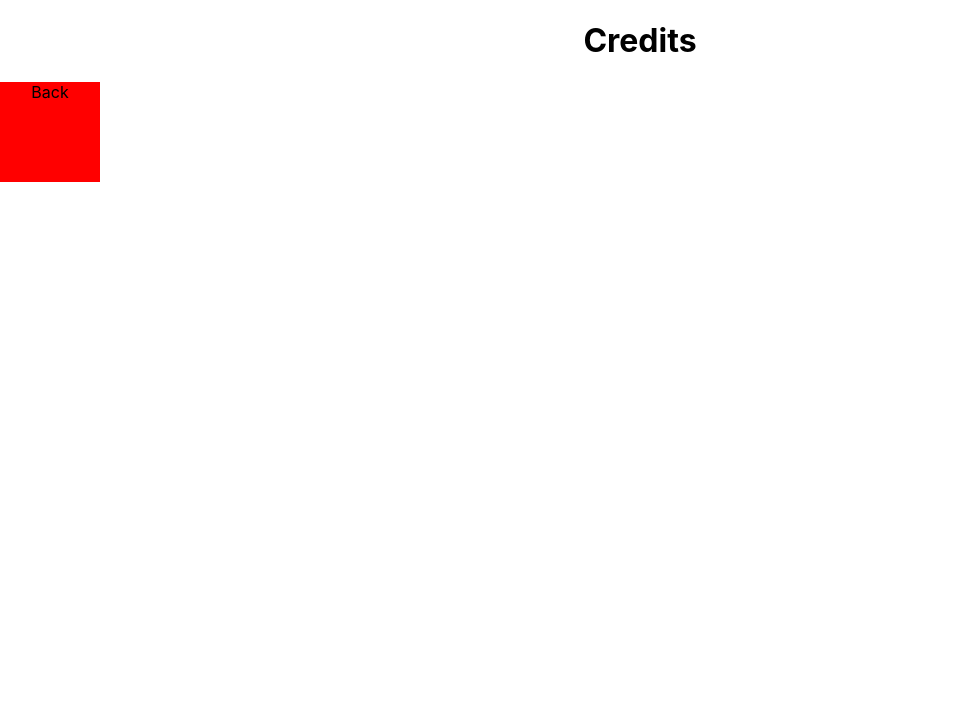
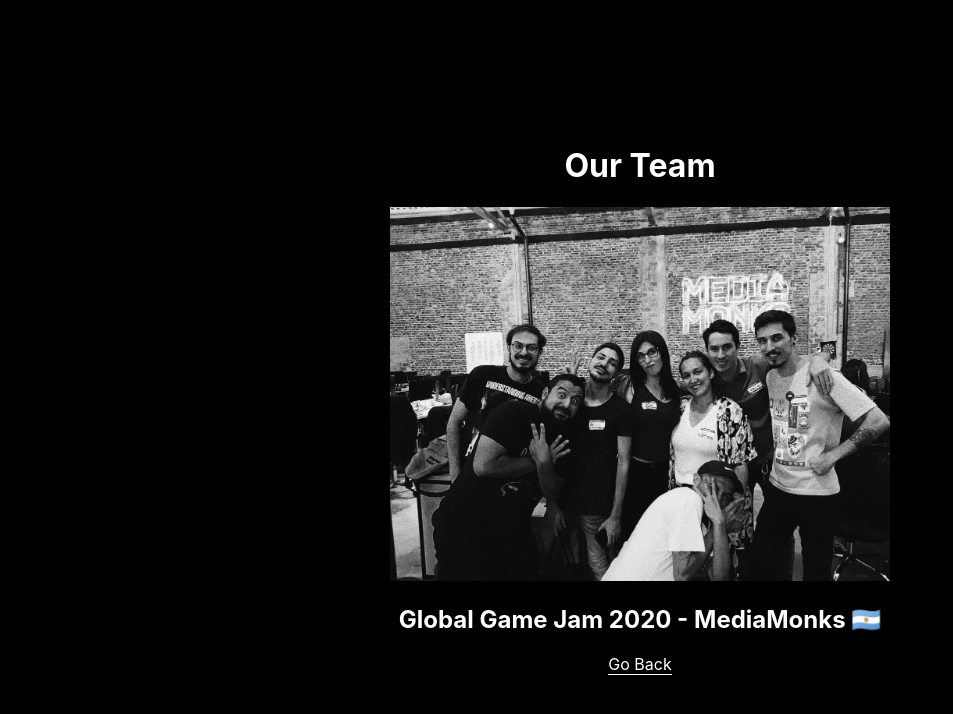
Before and after one commit to cobidev/2030, a React (Create React App) app: page /credits in a window 1280 px wide. Shown: the top 714 px of the page, without its empty margins (0-953 px from the left). Built offline with nearby package versions, Linux system fonts and the light colour scheme.

Commit message:
update credits team component

```diff
--- a/src/App.js
+++ b/src/App.js
@@ -71,7 +71,7 @@ const App = () => {
     >
       <div className="App">
         {window.location.pathname.includes('worldmap') ? (
-          <audio autoplay="autoplay" loop>
+          <audio autoplay="autoplay">
             <source src="assets/music/doom.mp3" />
           </audio>
         ) : null}
--- a/src/levels/Credits/Credits.jsx
+++ b/src/levels/Credits/Credits.jsx
@@ -1,13 +1,23 @@
 import React from 'react';
 import { withRouter } from 'react-router-dom';
+
 import creditsStyles from './credits.module.scss';
 
 const Credits = ({ history }) => {
   return (
-    <div>
-      <h1>Credits</h1>
-      <div className={creditsStyles.countryButton} onClick={() => history.push('/menu')}>
-        Back
+    <div className={creditsStyles.credits}>
+      <h1>Our Team</h1>
+      <div className={creditsStyles.imageWrapper}>
+        <img src="/assets/team.jpg" alt="Team" />
+      </div>
+      <h2>
+        Global Game Jam 2020 - MediaMonks{' '}
+        <span role="img" aria-label="flag">
+          🇦🇷
+        </span>
+      </h2>
+      <div className={creditsStyles.getBackButton} onClick={() => history.push('/menu')}>
+        Go Back
       </div>
     </div>
   );
--- a/src/levels/Credits/credits.module.scss
+++ b/src/levels/Credits/credits.module.scss
@@ -1,5 +1,26 @@
-.countryButton {
-  height: 100px;
-  width: 100px;
-  background-color: red;
+.credits {
+  min-width: 100%;
+  min-height: 100vh;
+  display: flex;
+  flex-direction: column;
+  justify-content: center;
+  align-items: center;
+  background-color: black;
+
+  h1,
+  h2 {
+    color: white;
+  }
 }
+
+.imageWrapper {
+  img {
+    width: 500px;
+  }
+}
+
+.getBackButton {
+  color: white;
+  border-bottom: 1px solid white;
+  cursor: pointer;
+}
```
Also changed, not shown: public/assets/team.jpg (added).
